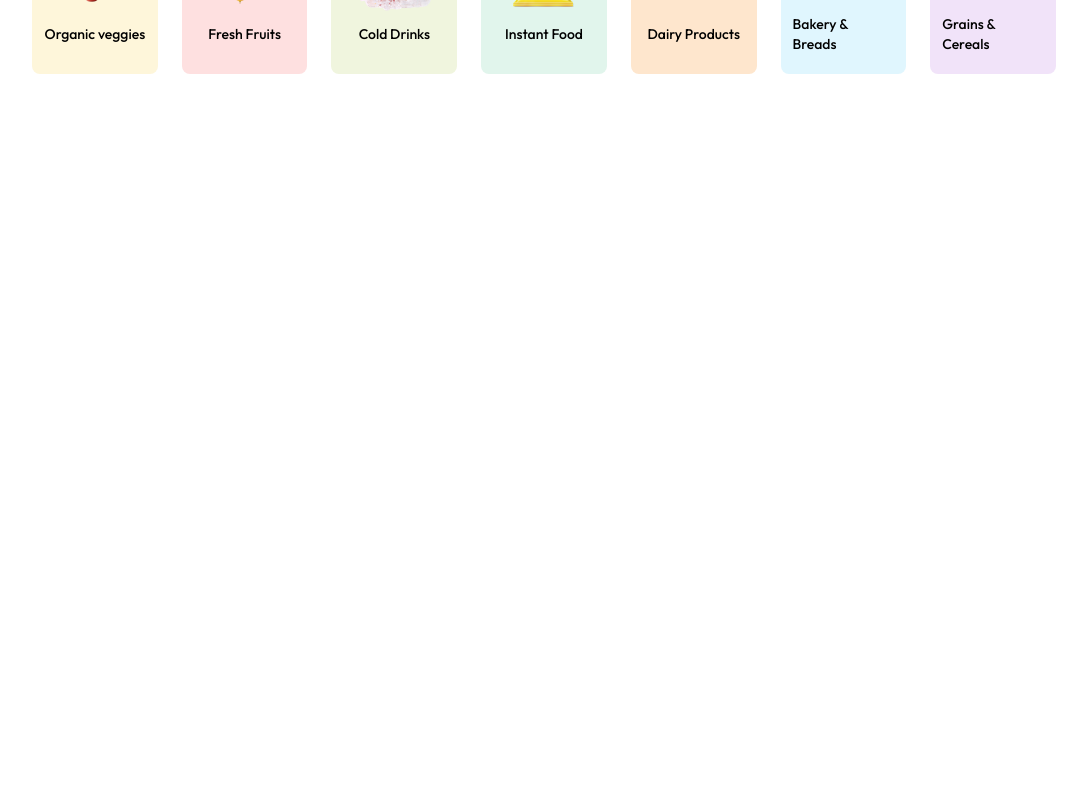
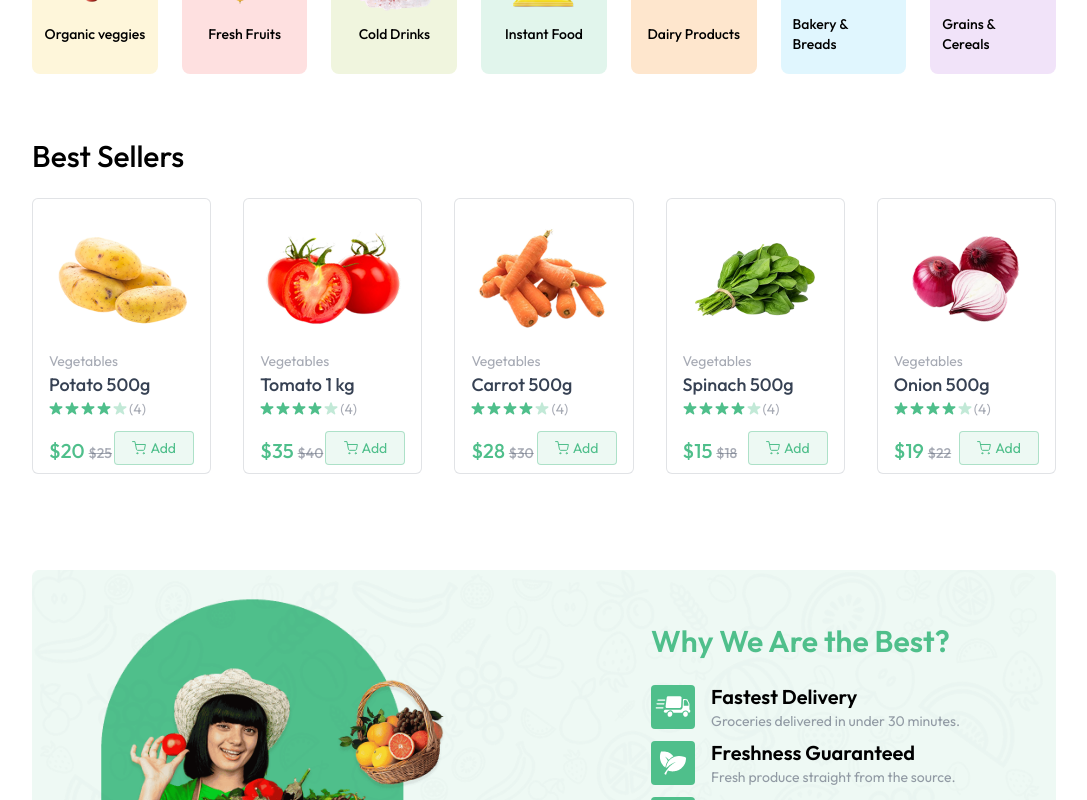
Before and after one commit to Gah2f/Green_Cart, a React (Vite) app in the folder client/: page / in a window 1280 px wide. Shown: the part 720-1520 px from the top of the page, without its empty margins (96-1183 px from the left). Before the commit the page ends 800 px from the top, so only its background shows below. Built offline with nearby package versions, Linux system fonts and the light colour scheme; a web font is replaced by a local one.

Commit message:
Home page get mounted by more componentes

```diff
--- a/client/src/pages/Home.jsx
+++ b/client/src/pages/Home.jsx
@@ -1,12 +1,16 @@
 import React from 'react'
 import MainBanner from '../components/MainBanner'
 import Categories from '../components/Categories'
+import BestSellers from '../components/BestSellers'
+import BottomBanner from '../components/BottomBanner'
 
 function Home() {
   return (
     <div className='mt-10'>
         <MainBanner/>
         <Categories/>
+        <BestSellers/>
+        <BottomBanner/>
     </div>
   )
 }
```
